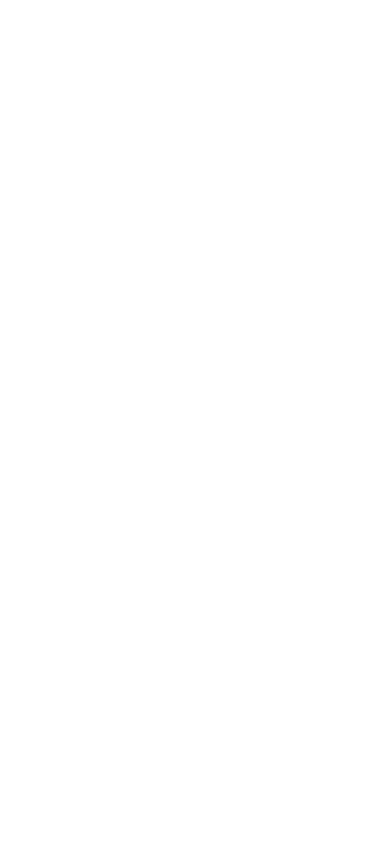
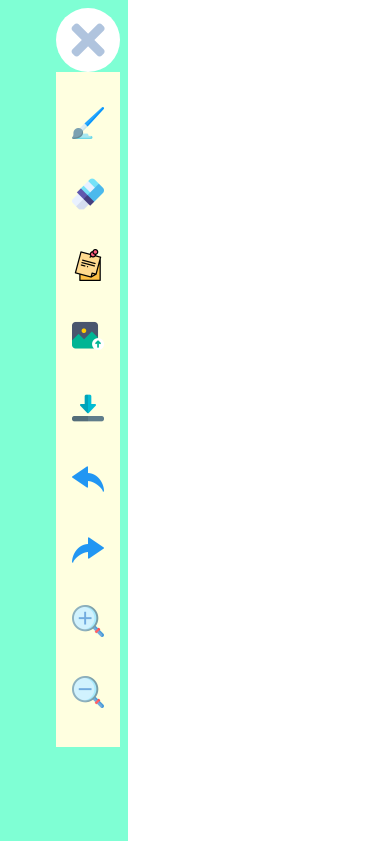
Before and after one commit to gupta-riya/Open_Board, a plain HTML site: page Open_Board/index.html in a window 390 px wide. Shown: the top 841 px of the page. Drawn offline with Linux system fonts and the light colour scheme.

Commit message:
ToolBar designed

```diff
--- a/Open_Board/index.html
+++ b/Open_Board/index.html
@@ -4,23 +4,49 @@
     <link rel="icon" type="image/x-icon" href="./assets/favicon.ico" />
     <meta charset="utf-8" />
     <meta name="viewport" content="width=device-width, initial-scale=1" />
+    <link rel="stylesheet" href="https://pro.fontawesome.com/releases/v5.10.0/css/all.css" integrity="sha384-AYmEC3Yw5cVb3ZcuHtOA93w35dYTsvhLPVnYs9eStHfGJvOvKxVfELGroGkvsg+p" crossorigin="anonymous"/>
     <link rel="stylesheet" href="style.css">
   </head>
 
   <body>
 
+    <div class="navbar">
+        <div class="menu-button">
+            <i class="fas fa-times"></i>
+        </div>
+        <div class="toolbar">
+            <div class="tool">
+                <img src="icons/paintbrush.png" class="tool-icon" alt="">
+            </div>
+            <div class="tool">
+                <img src="icons/eraser.png" class="tool-icon"alt="">
+            </div>
+            <div class="tool">
+                <img src="icons/sticky-notes.png" class="tool-icon" alt="">
+            </div>
+            <div class="tool">
+                <img src="icons/photo.png" class="tool-icon" alt="">
+            </div>
+            <div class="tool">
+                <img src="icons/direct-download.png" class="tool-icon" alt="">
+            </div>
+            <div class="tool">
+                <img src="icons/undo.png" class="tool-icon"  alt="">
+            </div>
+            <div class="tool">
+                <img src="icons/redo.png" class="tool-icon" alt="">
+            </div>
+            <div class="tool">
+                <img src="icons/zoom-in.png" class="tool-icon" alt="">
+            </div>
+            <div class="tool">
+                <img src="icons/zoom-out.png" class="tool-icon" alt="">
+            </div>
 
+        </div>
+    </div>
 
-
-
-
-
-
-
-
-
-
-
+    <canvas></canvas>
 
     <script src = "script.js"></script>
   </body>
--- a/Open_Board/script.js
+++ b/Open_Board/script.js
@@ -0,0 +1,16 @@
+
+let dispToolButton = document.querySelector(".menu-button");
+let toolBar = document.querySelector(".toolbar");
+
+dispToolButton.addEventListener("click", function (e) {
+    if (dispToolButton.children[0].classList[1]=="fa-times") {
+        dispToolButton.children[0].classList.remove("fa-times");
+        dispToolButton.children[0].classList.add("fa-bars");
+        toolBar.style.display = "none";
+    }
+    else {
+        dispToolButton.children[0].classList.remove("fa-bars");
+        dispToolButton.children[0].classList.add("fa-times");
+        toolBar.style.display = "block";
+    }
+})
--- a/Open_Board/style.css
+++ b/Open_Board/style.css
@@ -0,0 +1,80 @@
+* {
+  box-sizing: border-box;
+}
+
+body {
+  margin: 0;
+}
+
+/* -----------toolbar------------------------------ */
+
+.navbar {
+  background-color: aquamarine;
+  height: 6rem;
+  width: 100vw;
+  padding-top: 0.5rem;
+  display: flex;
+  justify-content: space-between;
+  align-items: center;
+}
+
+.menu-button {
+  height: 4rem;
+  width: 4rem;
+  border-radius: 50%;
+  background-color: white;
+  text-align: center;
+  position: fixed;
+  margin-left: 3rem;
+}
+
+.fa-times,.fa-bars {
+  color: lightsteelblue;
+  font-size: 3rem;
+  padding-top: 0.5rem;
+}
+
+.toolbar {
+  height: 4rem;
+  width: 70vw;
+  background-color: lightyellow;
+  margin-left: 12rem;
+  display: flex;
+  justify-content: space-evenly;
+  align-items: center;
+}
+
+.tool-icon
+{
+    height:3rem;
+    width: 3rem;
+}
+
+@media only screen and (max-width: 688px) {
+
+  .navbar {
+    display: flex;
+    flex-direction: column;
+    height: 100vh;
+    width: 8rem;
+    justify-content: space-between;
+
+
+  }
+
+  .toolbar{
+
+    height: 80vh;
+    width: 4rem;
+    margin-left: 3rem;
+    margin-top: 4rem;
+    z-index: 2;
+    flex-direction: column;
+
+  }
+
+  .tool-icon{
+      height: 2rem;
+      width: 2rem;
+  }
+}
```
Also changed, not shown: Open_Board/icons/direct-download.png (added), Open_Board/icons/eraser.png (added), Open_Board/icons/paintbrush.png (added), Open_Board/icons/photo.png (added), Open_Board/icons/redo.png (added), Open_Board/icons/sticky-notes.png (added), Open_Board/icons/undo.png (added), Open_Board/icons/zoom-in.png (added), Open_Board/icons/zoom-out.png (added).
